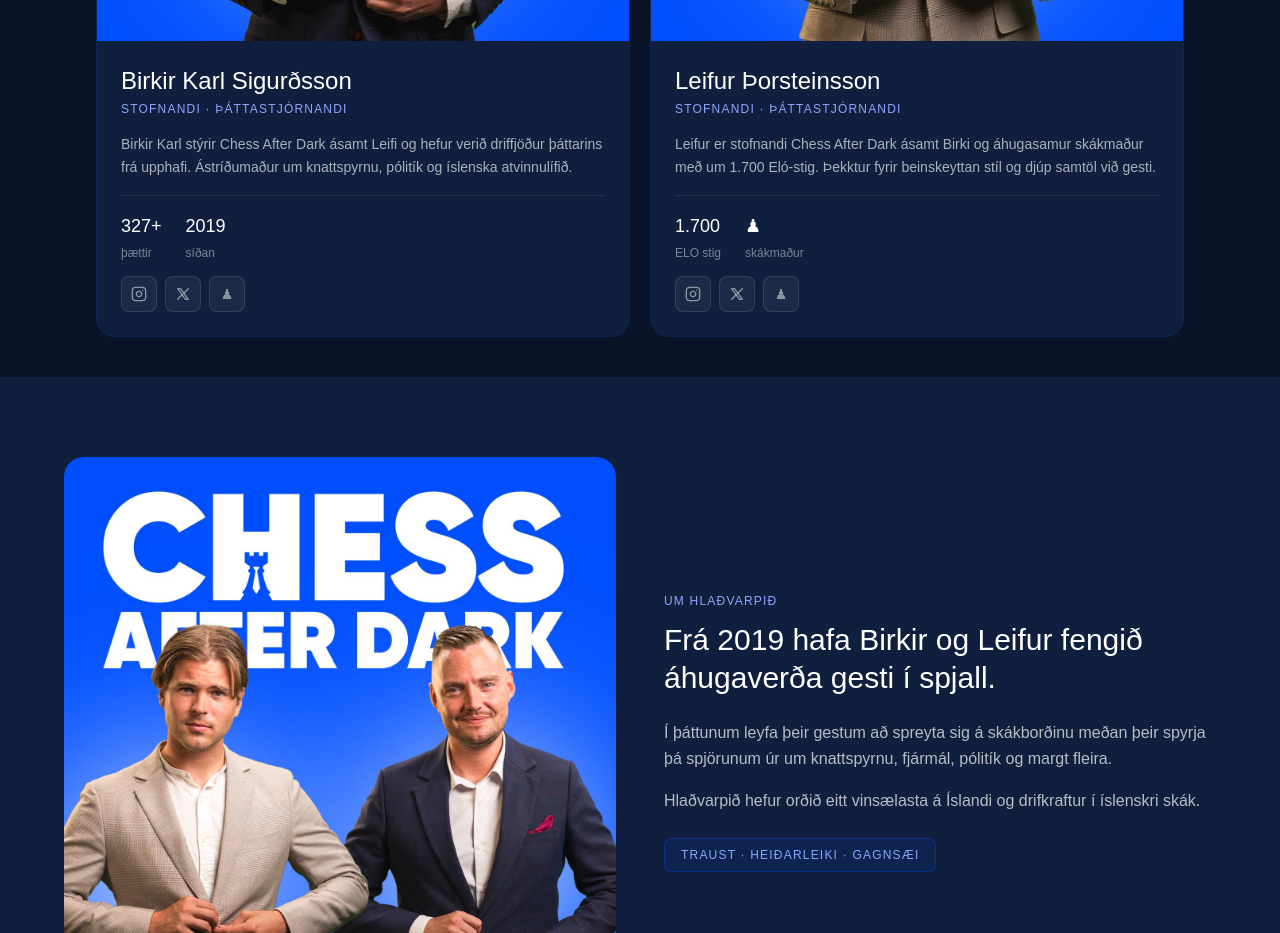
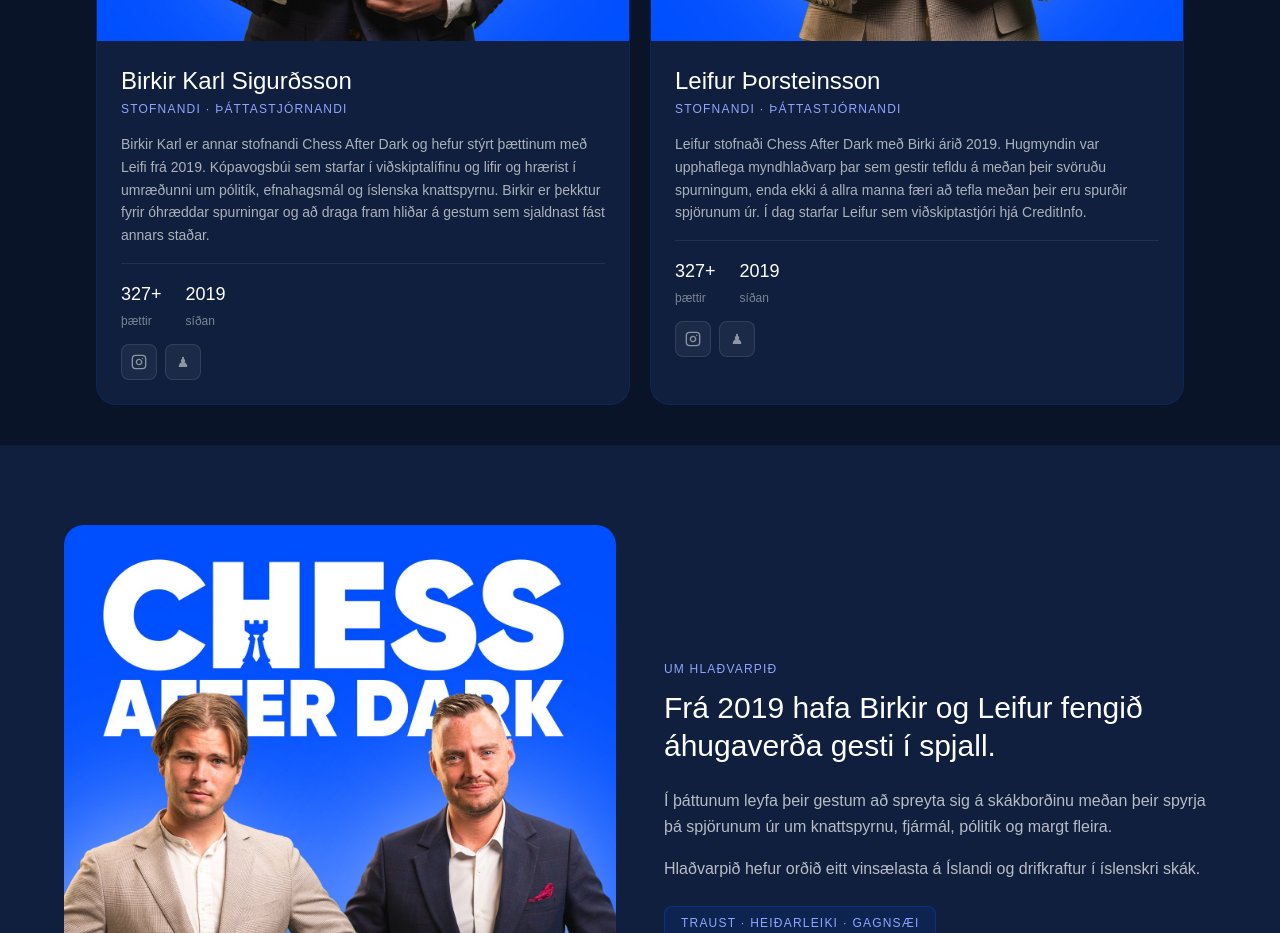
Before and after one commit to briembenni-sketch/chessafterdark, a Next.js app: page /thattastjornendur in a window 1280 px wide. Shown: the part 900-1833 px from the top of the page. Built offline with nearby package versions, Linux system fonts and the light colour scheme.

Commit message:
Refine host bios — shorter Leifur bio, remove dashes and chess references
Co-Authored-By: Paperclip <noreply@paperclip.ing>

```diff
--- a/src/app/thattastjornendur/page.tsx
+++ b/src/app/thattastjornendur/page.tsx
@@ -13,14 +13,6 @@ function InstagramIcon({ className }: { className?: string }) {
   );
 }
 
-function TwitterIcon({ className }: { className?: string }) {
-  return (
-    <svg className={className} viewBox="0 0 24 24" fill="none" stroke="currentColor" strokeWidth="2" strokeLinecap="round" strokeLinejoin="round">
-      <path d="M4 4l11.733 16h4.267l-11.733 -16z" />
-      <path d="M4 20l6.768 -6.768m2.46 -2.46l6.772 -6.772" />
-    </svg>
-  );
-}
 
 const fadeUp = {
   hidden: { opacity: 0, y: 32 },
@@ -33,24 +25,24 @@ const hosts = [
     label: "STJÓRNANDI 01",
     role: "STOFNANDI · ÞÁTTASTJÓRNANDI",
     image: "/images/hosts/birkir-blue.png",
-    bio: "Birkir Karl stýrir Chess After Dark ásamt Leifi og hefur verið driffjöður þáttarins frá upphafi. Ástríðumaður um knattspyrnu, pólitík og íslenska atvinnulífið.",
+    bio: "Birkir Karl er annar stofnandi Chess After Dark og hefur stýrt þættinum með Leifi frá 2019. Kópavogsbúi sem starfar í viðskiptalífinu og lifir og hrærist í umræðunni um pólitík, efnahagsmál og íslenska knattspyrnu. Birkir er þekktur fyrir óhræddar spurningar og að draga fram hliðar á gestum sem sjaldnast fást annars staðar.",
     stats: [
       { value: "327+", label: "þættir" },
       { value: "2019", label: "síðan" },
     ],
-    social: { instagram: "#", twitter: "#" },
+    social: { instagram: "https://www.instagram.com/chessafterdark/" },
   },
   {
     name: "Leifur Þorsteinsson",
     label: "STJÓRNANDI 02",
     role: "STOFNANDI · ÞÁTTASTJÓRNANDI",
     image: "/images/hosts/leifur-blue.png",
-    bio: "Leifur er stofnandi Chess After Dark ásamt Birki og áhugasamur skákmaður með um 1.700 Eló-stig. Þekktur fyrir beinskeyttan stíl og djúp samtöl við gesti.",
+    bio: "Leifur stofnaði Chess After Dark með Birki árið 2019. Hugmyndin var upphaflega myndhlaðvarp þar sem gestir tefldu á meðan þeir svöruðu spurningum, enda ekki á allra manna færi að tefla meðan þeir eru spurðir spjörunum úr. Í dag starfar Leifur sem viðskiptastjóri hjá CreditInfo.",
     stats: [
-      { value: "1.700", label: "ELO stig" },
-      { value: "♟", label: "skákmaður" },
+      { value: "327+", label: "þættir" },
+      { value: "2019", label: "síðan" },
     ],
-    social: { instagram: "#", twitter: "#" },
+    social: { instagram: "https://www.instagram.com/leifmeister13/" },
   },
 ];
 
@@ -144,15 +136,6 @@ export default function ThattastjornendurPage() {
                   >
                     <InstagramIcon className="w-4 h-4" />
                   </a>
-                  <a
-                    href={host.social.twitter}
-                    target="_blank"
-                    rel="noopener noreferrer"
-                    aria-label={`${host.name} á Twitter`}
-                    className="w-9 h-9 bg-white/5 border border-white/10 rounded-lg flex items-center justify-center text-white/50 hover:text-white hover:border-white/20 transition-colors"
-                  >
-                    <TwitterIcon className="w-4 h-4" />
-                  </a>
                   {/* Chess icon */}
                   <span
                     aria-label="Skák"
```
